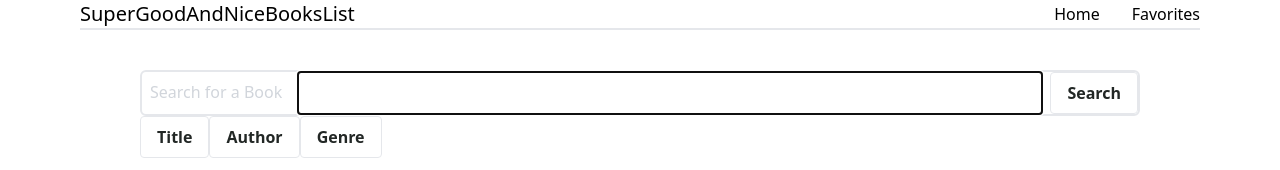
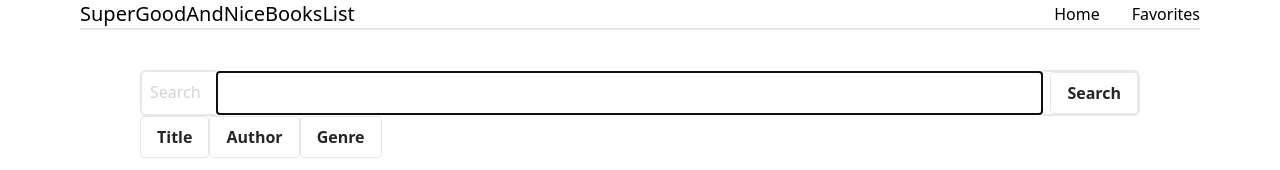
Before and after one commit to SuperGoodAndNiceBooksList/SuperGoodBookList, a Next.js app in the folder book-list/: page / in a window 1280 px wide. Shown: the top 170 px of the page. Built offline with nearby package versions, Linux system fonts and the light colour scheme.

Commit message:
feat(search/nav): update search buttons to toggle properly, and add routing to bookdata pages

```diff
--- a/book-list/src/app/components/Navigation/Search/Search.tsx
+++ b/book-list/src/app/components/Navigation/Search/Search.tsx
@@ -7,9 +7,9 @@ import path from "path";
 
 export function Search () {
     const router = useRouter();
-    const [query, setQuery] = useState<string>();
-    const [term, setTerm] = useContext(SearchContext);
-    const [option,setOption] = useContext(OptionContext);
+    const [query, setQuery] = useState<string>("");
+    const [term,setTerm] = useContext(SearchContext);
+    const [option] = useContext(OptionContext);
     const [favorites, setFavorites] = useContext(FavoritesContext);
     const pathname = usePathname();
 
@@ -19,23 +19,25 @@ export function Search () {
          Author: "Search by Author",
          Genre: "Search by Genre",
          Favorites: "Search your Favorites",
+         Default: "Search",
        };
       if(pathname === "/favorites"){
          return searchText.Favorites
       } else if (option && option.selection){
          return searchText[option.selection];
       }
-      return searchText.Title
+      return searchText.Default;
 
     };
 
     function updateQuery(event:React.FormEvent<HTMLButtonElement>){
         event.preventDefault()
-        router.push(pathname + '?search=' + encodeURI(query as string))
         if (pathname == "/favorites") {
             setFavorites({list: favorites?.list, filterTerm: query})
+            router.push(pathname + '?search=' + encodeURI(query as string));
         }else{
-            setTerm(query);
+            query ? setTerm(query) : null;
+            router.push("/?search=" + encodeURI(query as string));
         }
     };
 
--- a/book-list/src/app/components/Navigation/Search/SearchOptions.tsx
+++ b/book-list/src/app/components/Navigation/Search/SearchOptions.tsx
@@ -12,10 +12,12 @@ export function SearchOptions () {
         };
         const [active, setActive] = useState(option && option.selection ? name === option.selection : false);
         const handleClick = () => {
-            if(!active){
+            if(active){
+                setOption({selection: ""})
+            }else{
                 setOption({selection: name})
-                setActive(true)
             };
+            setActive(!active);
         };
         const sharedBG = "hover:bg-dogWood-light active:dogWood-dark"
         const sharedPadding = "py-2 px-4"
```
